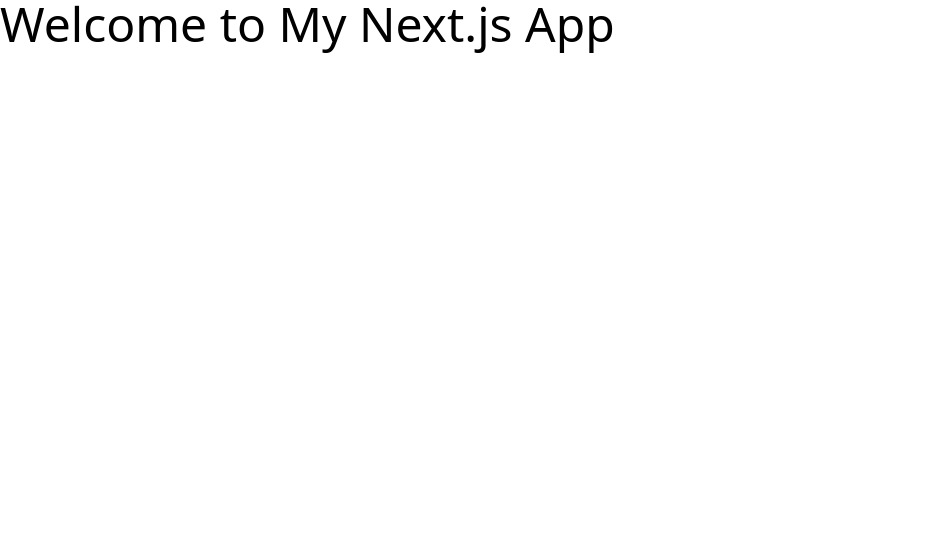
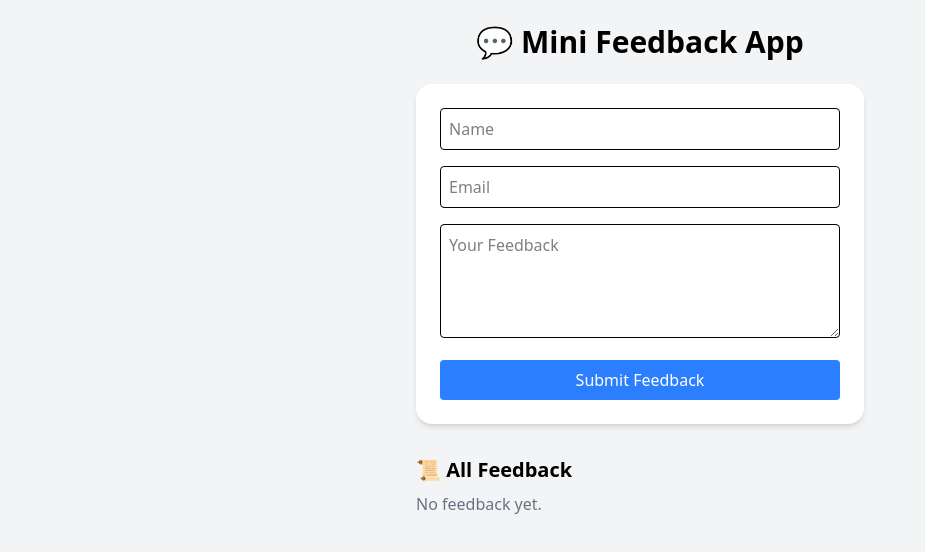
Before and after one commit to Mostakim69/Job-Task-03-Mini-Feedback-App, a Next.js app: page / in a window 1280 px wide. Shown: the top 552 px of the page, without its empty margins (0-925 px from the left). Built offline with nearby package versions, Linux system fonts and the light colour scheme.

Commit message:
Folder Structure Created and Basic FeedBack Form Created

```diff
--- /dev/null
+++ b/app/api/feedback/route.js
@@ -0,0 +1,16 @@
+import { NextResponse } from "next/server";
+
+let feedbacks = []; // in-memory storage
+
+export async function GET() {
+  return NextResponse.json(feedbacks);
+}
+
+export async function POST(req) {
+  const { name, email, feedback } = await req.json();
+  if (!name || !email || !feedback) {
+    return NextResponse.json({ message: "All fields are required" }, { status: 400 });
+  }
+  feedbacks.push({ name, email, feedback });
+  return NextResponse.json({ message: "Feedback submitted successfully" });
+}
--- /dev/null
+++ b/app/components/FeedbackForm.jsx
@@ -0,0 +1,62 @@
+"use client";
+import { useState } from "react";
+
+export default function FeedbackForm({ onFeedbackSubmit }) {
+  const [form, setForm] = useState({ name: "", email: "", feedback: "" });
+  const [message, setMessage] = useState("");
+
+  const handleSubmit = async (e) => {
+    e.preventDefault();
+
+    const res = await fetch("/api/feedback", {
+      method: "POST",
+      headers: { "Content-Type": "application/json" },
+      body: JSON.stringify(form),
+    });
+
+    if (res.ok) {
+      setMessage("✅ Feedback submitted successfully!");
+      setForm({ name: "", email: "", feedback: "" });
+      onFeedbackSubmit(); // Refresh list after submit
+    } else {
+      setMessage("❌ All fields are required!");
+    }
+  };
+
+  return (
+    <form
+      onSubmit={handleSubmit}
+      className="w-full max-w-md bg-white p-6 rounded-2xl shadow-md space-y-4 mb-8"
+    >
+      <input
+        type="text"
+        placeholder="Name"
+        className="w-full p-2 border rounded"
+        value={form.name}
+        onChange={(e) => setForm({ ...form, name: e.target.value })}
+      />
+      <input
+        type="email"
+        placeholder="Email"
+        className="w-full p-2 border rounded"
+        value={form.email}
+        onChange={(e) => setForm({ ...form, email: e.target.value })}
+      />
+      <textarea
+        placeholder="Your Feedback"
+        className="w-full p-2 border rounded"
+        rows={4}
+        value={form.feedback}
+        onChange={(e) => setForm({ ...form, feedback: e.target.value })}
+      ></textarea>
+      <button
+        type="submit"
+        className="w-full bg-blue-500 text-white p-2 rounded hover:bg-blue-600 transition"
+      >
+        Submit Feedback
+      </button>
+
+      {message && <p className="text-center text-green-600 mt-2">{message}</p>}
+    </form>
+  );
+}
--- /dev/null
+++ b/app/components/FeedbackList.jsx
@@ -0,0 +1,19 @@
+"use client";
+
+export default function FeedbackList({ feedbacks }) {
+  return (
+    <div className="w-full max-w-md space-y-4">
+      <h2 className="text-xl font-semibold mb-2">📜 All Feedback</h2>
+      {feedbacks.length === 0 && (
+        <p className="text-gray-500">No feedback yet.</p>
+      )}
+      {feedbacks.map((fb, index) => (
+        <div key={index} className="bg-white p-4 rounded-lg shadow">
+          <h3 className="font-bold">{fb.name}</h3>
+          <p className="text-sm text-gray-500">{fb.email}</p>
+          <p className="mt-2">{fb.feedback}</p>
+        </div>
+      ))}
+    </div>
+  );
+}
--- a/app/page.js
+++ b/app/page.js
@@ -1,9 +1,32 @@
-import Image from "next/image";
+"use client";
 
-export default function Home() {
+import { useState, useEffect } from "react";
+import FeedbackForm from "./components/FeedbackForm";
+import FeedbackList from "./components/FeedbackList";
+
+export default function Page() {
+  const [feedbacks, setFeedbacks] = useState([]);
+
+  // Fetch all feedbacks initially
+  const loadFeedbacks = async () => {
+    const res = await fetch("/api/feedback");
+    const data = await res.json();
+    setFeedbacks(data);
+  };
+
+  useEffect(() => {
+    loadFeedbacks();
+  }, []);
+
   return (
-    <div>
-      <h1 className="text-5xl">Welcome to My Next.js App</h1>
+    <div className="min-h-screen bg-gray-100 p-6 flex flex-col items-center">
+      <h1 className="text-3xl font-bold mb-6">💬 Mini Feedback App</h1>
+
+      {/* Feedback Form */}
+      <FeedbackForm onFeedbackSubmit={loadFeedbacks} />
+
+      {/* Feedback List */}
+      <FeedbackList feedbacks={feedbacks} />
     </div>
   );
 }
```
Also changed, not shown: app/styles/globals.css (added).
